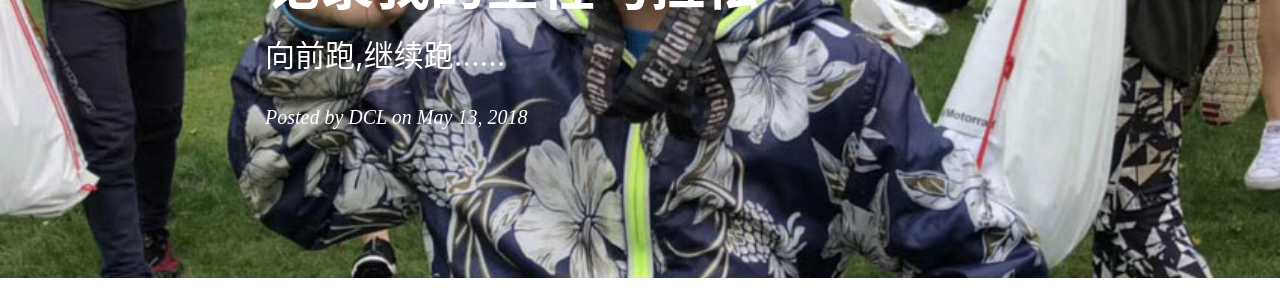
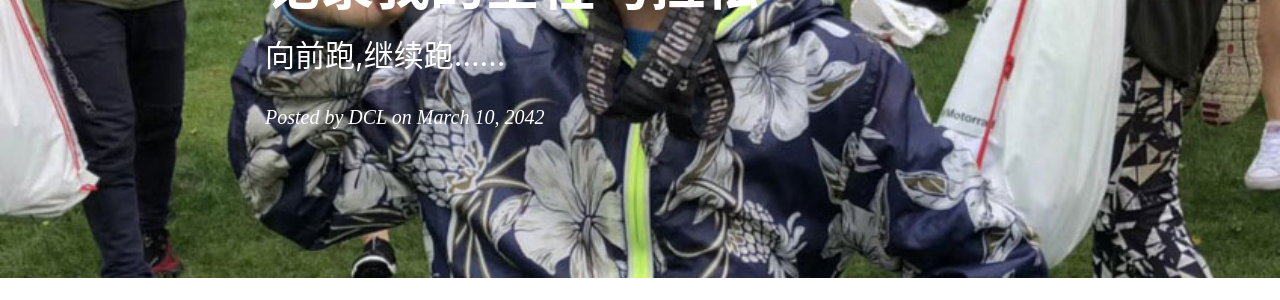
Before and after one commit to Davinly/davinly.github.io, a Jekyll site: the page built from _posts/2042-3-10-my-marathon.md, in a window 1280 px wide and 900 px high. Shown: the part 245-545 px from the top of the window. Built offline with Jekyll 4.4.1, drawn with Linux system fonts in a browser that asks for light colours; nearby versions of some CDN libraries; our own code applies the rules of GitHub Pages for plain Markdown files; comment, search, counter and statistics services are not loaded; some of the changed text lies outside the part shown.

Commit message:
Update 2042-3-10-my-marathon.md

```diff
--- a/_posts/2042-3-10-my-marathon.md
+++ b/_posts/2042-3-10-my-marathon.md
@@ -1,7 +1,7 @@
 ---
 title:      记录我的全程马拉松
 subtitle:   向前跑,继续跑……
-date:       2018-5-13
+date:       2042-3-10
 author:     DCL
 header-img: img/bg-myself-05.jpg
 tags:
```
